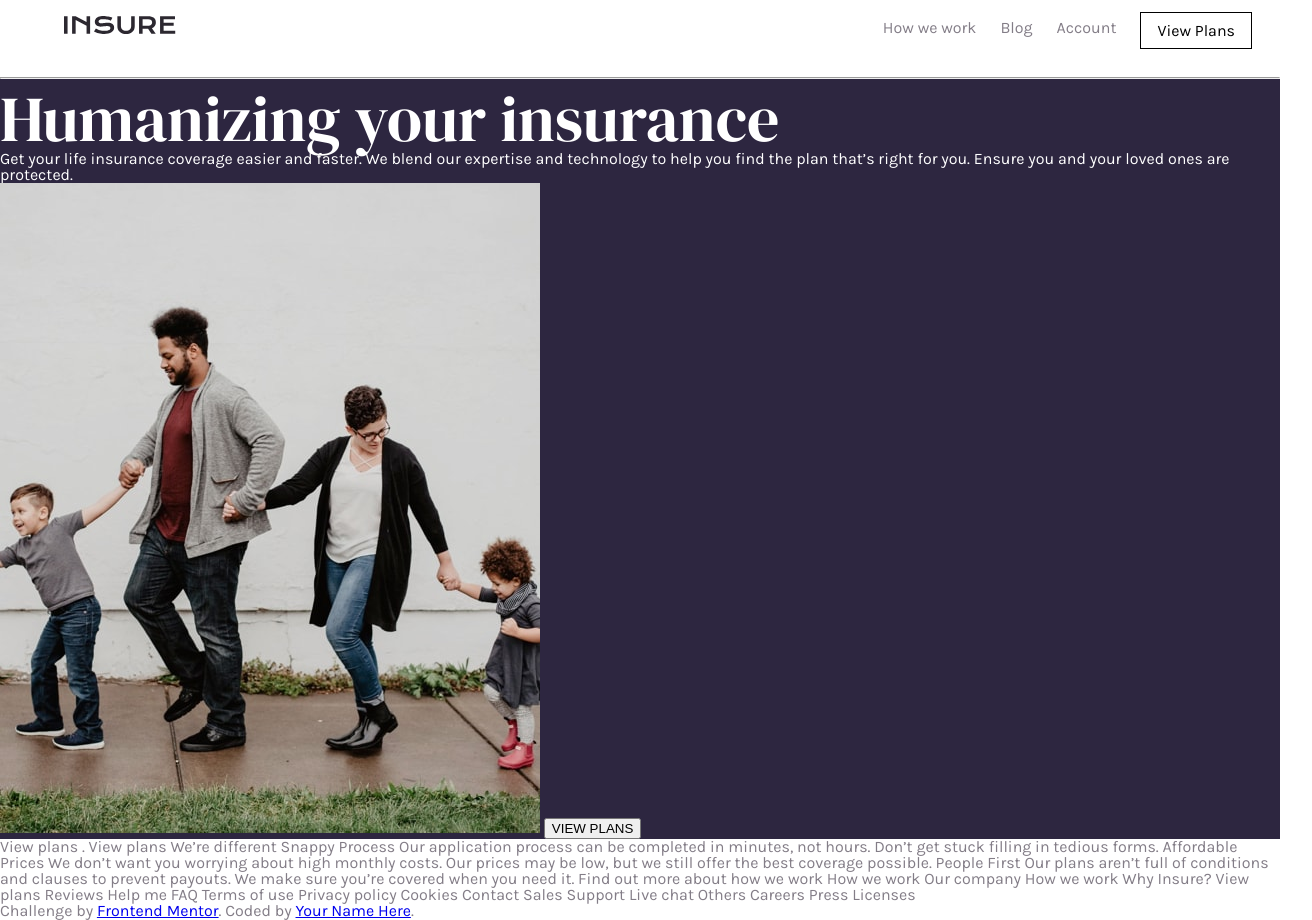
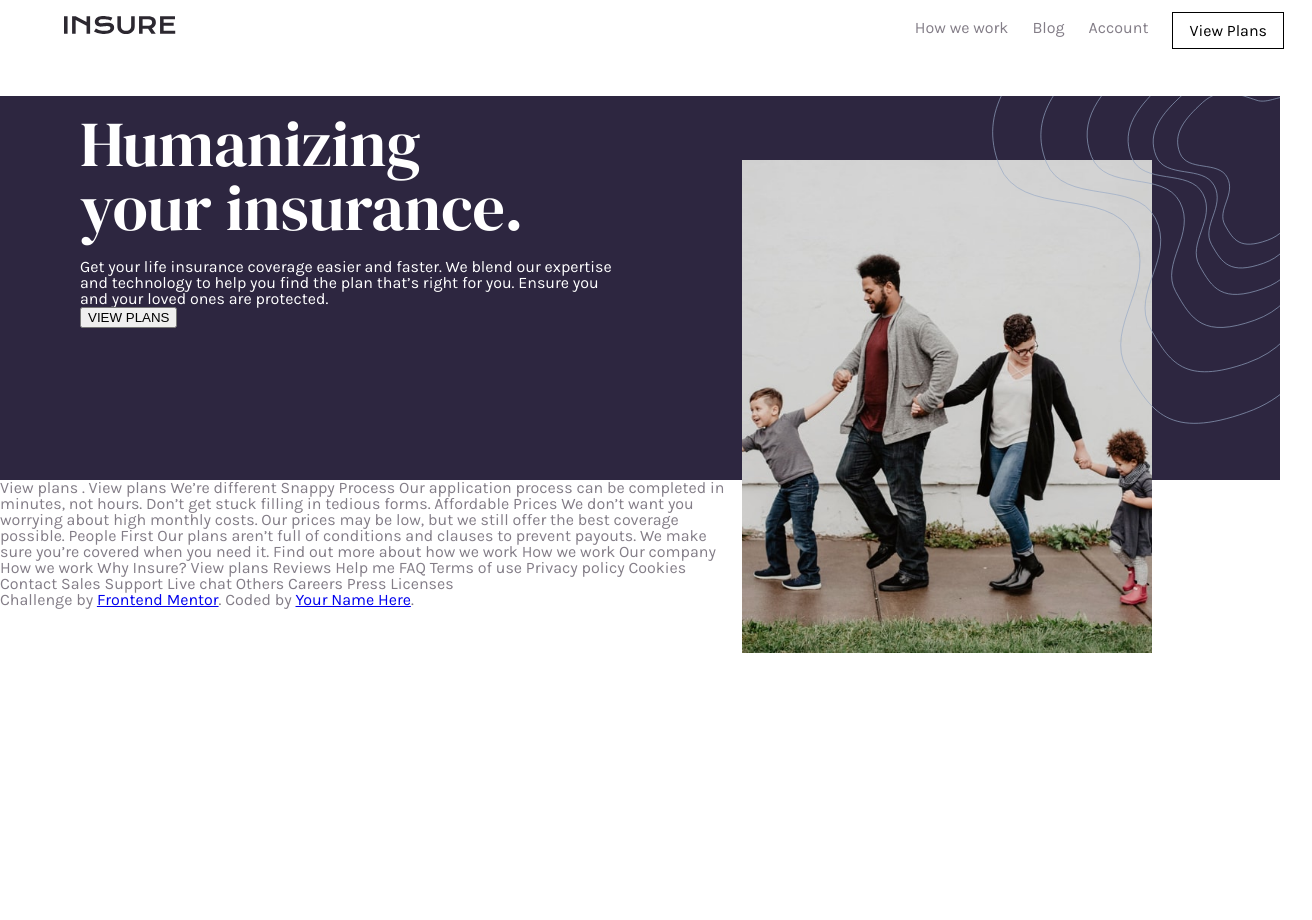
Before and after one commit to craigdennis/frontend-mentor, a plain HTML site: page insure-landing-page-master/index.html in a window 1280 px wide. Shown: the whole page, 1312 px wide, since content can reach past the window. After the commit the page ends 800 px from the top, so only its background shows below. Drawn offline with Linux system fonts and the light colour scheme.

Commit message:
header
managed to style one of the intro pattern over the image

```diff
--- a/insure-landing-page-master/index.html
+++ b/insure-landing-page-master/index.html
@@ -26,7 +26,6 @@
   <body>
     <!-- NAV BAR -->
       <div class="nav">
-
         <ul>
           <img class="logo-img" src="images/logo.svg" alt="" />
           <li><button class="btn">View Plans</button></li>
@@ -34,30 +33,44 @@
           <li>Blog</li>
           <li>How we work</li>
         </ul>
+
       </div>
 
       <!-- HEADER -->
 
-    <div class='header'>
-      <hr>
-      <h1>Humanizing your insurance</h1>
-      <p>Get your life insurance coverage easier and faster. We blend our expertise and technology to help you find the plan that’s right for you. Ensure you and your loved ones are protected.</p>
-      <img src="images/image-intro-desktop.jpg" alt="">
+      <div class="header">
+
+        <hr />
+        <div class="header-text">
+          <h1>Humanizing <br />your insurance.</h1>
+          <p>
+            Get your life insurance coverage easier and faster. We blend our
+            expertise<br />
+            and technology to help you find the plan that’s right for you.
+            Ensure you<br />
+            and your loved ones are protected.
+          </p>
           <button>VIEW PLANS</button>
-
-
         </div>
 
-    View plans .
-    View plans We’re different Snappy Process Our application process can be
-    completed in minutes, not hours. Don’t get stuck filling in tedious forms.
-    Affordable Prices We don’t want you worrying about high monthly costs. Our
-    prices may be low, but we still offer the best coverage possible. People
-    First Our plans aren’t full of conditions and clauses to prevent payouts. We
-    make sure you’re covered when you need it. Find out more about how we work
-    How we work Our company How we work Why Insure? View plans Reviews Help me
-    FAQ Terms of use Privacy policy Cookies Contact Sales Support Live chat
-    Others Careers Press Licenses
+        <img class="intro-img" src="images/image-intro-desktop.jpg" alt="" />
+        <img
+            class="header-pattern"
+            src="images/bg-pattern-intro-right-desktop.svg"
+            alt=""
+          />
+      </div>
+    </div>
+
+    View plans . View plans We’re different Snappy Process Our application
+    process can be completed in minutes, not hours. Don’t get stuck filling in
+    tedious forms. Affordable Prices We don’t want you worrying about high
+    monthly costs. Our prices may be low, but we still offer the best coverage
+    possible. People First Our plans aren’t full of conditions and clauses to
+    prevent payouts. We make sure you’re covered when you need it. Find out more
+    about how we work How we work Our company How we work Why Insure? View plans
+    Reviews Help me FAQ Terms of use Privacy policy Cookies Contact Sales
+    Support Live chat Others Careers Press Licenses
 
     <div class="attribution">
       Challenge by
--- a/insure-landing-page-master/styles/styles.css
+++ b/insure-landing-page-master/styles/styles.css
@@ -65,13 +65,13 @@ table {
 
 body {
     color: var(--neutral-gray);
+
 }
 
 body, .btn {
     font-size: 16px;
     font-family: 'Karla', sans-serif;
     font-weight: 200;
-
 }
 
 h1,h2,h3,h4,h5,h6 {
@@ -79,10 +79,18 @@ h1,h2,h3,h4,h5,h6 {
     font-weight: 400;
 }
 
+
+
+
 /* NAV BAR */
 
 .nav {
     padding: 0.5rem 1rem;
+    position: absolute;
+    z-index: 100;
+    height: 10%;
+    width: 100%;
+    background-color: white;
 }
 
 .nav ul {
@@ -111,11 +119,50 @@ h1,h2,h3,h4,h5,h6 {
 /* HEADER */
 
 .header {
+    position: relative;
     background-color: var(--primary-violet);
     font-weight: 400;
     color: white;
+    height: 30em;
+
+}
+
+.header-pattern {
+    position: absolute;
+    right: 0px;
+    top: 2em;
+    width: 18em;
+
+}
+
+.header hr {
+    margin-top: 4em;
+    color: red;
+    width: 8em;
+    float: left;
+    margin-left: 5em;
 }
 
 .header h1 {
     font-size: 4rem;
+    margin-bottom: 0.3em;
+    margin-top: 1em;
 }
+
+.header p {
+    font-weight: 100;
+}
+
+
+.header-text {
+    max-width: 50%;
+    margin-left: 5em;
+    padding-top: 3em;
+}
+
+.intro-img {
+    float:right;
+    width: 32%;
+    margin-right: 8em;
+    margin-top: -10.5em;
+}
```
Also changed, not shown: 2 other files. Lines whose indentation alone changed are shown as unchanged.
